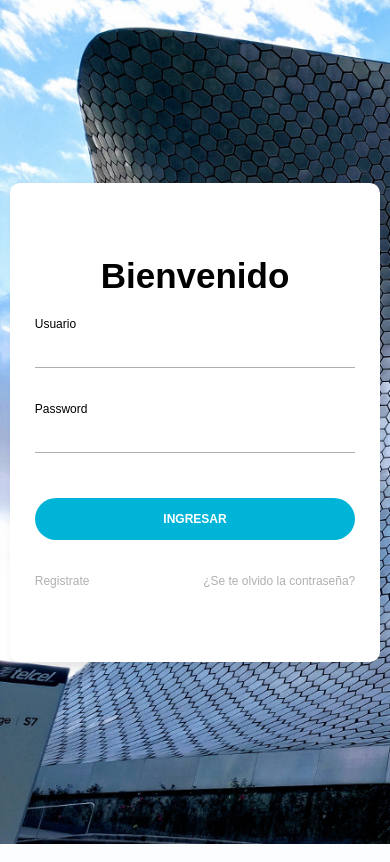
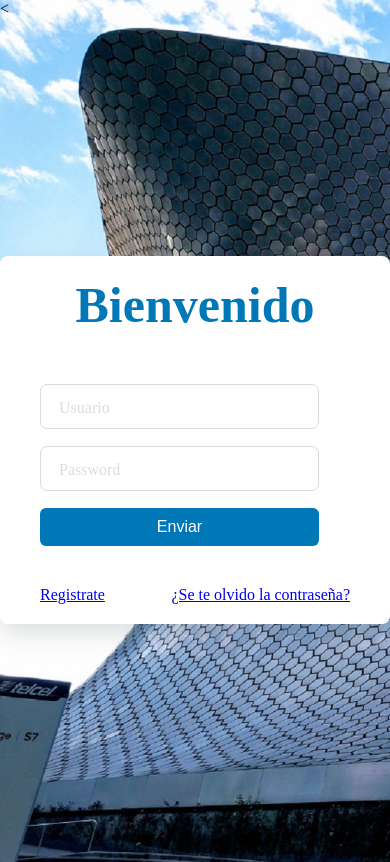
Before and after one commit to ant8946464/monitor-ctg, a PHP site: the page made by views/login.php in a window 390 px wide. Run offline with PHP 8.4, Linux system fonts and the light colour scheme; some libraries are stand-ins or nearby versions.

Commit message:
se agregan llas interfaces registrar usuario y recuperar password

```diff
--- a/assets/css/styles.css
+++ b/assets/css/styles.css
@@ -1,159 +1,106 @@
 
+@import url('https://fonts.googleapis.com/css2?family=Lato&display=swap');
 
-:root {
-    --primary-color:    ;
-    --secondary-color: #00b4d8;
-    --tertiary-color: #0077b6;
-    --gray-color: #b0b0b0;
+* {
+    margin: 0;
+    padding: 0;
+    box-sizing: border-box;
 }
 
-* {
-    box-sizing: border-box;
-    font-family: 'Raleway', sans-serif;
-    line-height: 1;
-    padding: 0;
-    margin: 0;
+body {
+    background-image:url("../images/background.jpg");
+    background-repeat: no-repeat;
+    background-size: cover;
   }
 
-body{
-    background-size: contain;
-    background-repeat: no-repeat;
-}
-.container {
-    background-color: var(--primary-color);
-    height: 100vh;
-    display: flex;
-    align-items: center;
-    justify-content: center;
-}
-
-.box {
-    background-color: white;
-    border-radius: 10px;
-    padding: 45px;
-    width: 375px;
-    max-width: 95%;
-    box-shadow: 5px 5px 10px 1px rgb(0, 0, 0, 10%);
-}
-
-@media (max-width: 480px) {
-    .box {
-        padding: 75px 25px;
-    }
-
-    .error{
-        font-size: 10px;
+.signupFrm {
     display: flex;
     justify-content: center;
-    }
-
-    .box h1 {
-        font-size:10px;
-        display: flex;
-        justify-content: center;
-
+    align-items: center;
+    height: 100vh;
   }
 
 
+  .form {
+    background-color: white;
+    width: 400px;
+    border-radius: 8px;
+    padding: 20px 40px;
+    box-shadow: 0 10px 25px rgba(92, 99, 105, .2);
   }
 
-@media (min-width: 645px) or (max-width: 650px){
+  .title {
+    font-size: 50px;
+    margin-bottom: 50px;
+    text-align: center;
+    color:  #0077b6;
+  }
 
-    body{
-        background-size: cover;
-    }
+  .inputContainer {
+    position: relative;
+    height: 45px;
+    width: 90%;
+    margin-bottom: 17px;
   }
 
 
 
-.box h1 {
-    font-size: 35px;
-    font-weight: 800;
-    text-align: center;
-    margin-bottom: 25px;
+
+/* Style the inputs */
+
+.input {
+    position: absolute;
+    top: 0px;
+    left: 0px;
+    height: 100%;
+    width: 100%;
+    border: 1px solid #DADCE0;
+    border-radius: 7px;
+    font-size: 16px;
+    padding: 0 20px;
+    outline: none;
+    background: none;
+    z-index: 1;
   }
 
-.box form label {
-    display: block;
-    font-size: 12px;
-    margin-bottom: 3px;
+  /* Hide the placeholder texts (a) */
+
+  ::placeholder {
+    color: transparent;
   }
 
-.box form div {
-    display: flex;
-    align-items: center;
-    border-bottom: 1px solid var(--gray-color);
+  .submitBtn {
+    display: block;
+    padding: 10px;
+    border: none;
+    background-color:  #0077b6;
+    color: white;
+    border-radius: 6px;
+    cursor: pointer;
+    font-size: 16px;
+    width: 90%;
   }
 
-.box form div:first-of-type {
-    margin-bottom: 35px;
+  .submitBtn:hover {
+    background-color:  #145477;
+    transform: translateY(-2px);
   }
 
-.box form div i {
-    font-size: 15px;
-    padding-left: 10px;
-    color: var(--gray-color);
+  .label {
+    position: absolute;
+    top: 15px;
+    left: 15px;
+    padding: 0 4px;
+    background-color: white;
+    color: #DADCE0;
+    font-size: 16px;
+    transition: 0.5s;
+    z-index: 0;
+
   }
-
-.box form div:hover i {
-    color: var(--secondary-color);
-}
-
-.box form div input {
-    font-size: 12px;
-    outline: none;
-    border: none;
-    padding: 10px;
-    min-width: 0;
-    flex: 1;
-}
-
-
-
-.box a {
-    color: var(--gray-color);
-    text-decoration: none;
-    font-size: 12px;
-    display: block;
-}
-
-.box a:hover {
-    color: var(--secondary-color);
-}
-
-.box form input[type="submit"] {
-    font-size: 12px;
-    font-weight: 600;
-    text-transform: uppercase;
-    background-color: var(--secondary-color);
-    color: white;
-    border: none;
-    width: 100%;
-    padding: 15px;
-    margin-top: 45px;
-    border-radius: 250px;
-}
-
-.box form input[type="submit"]:hover {
-    background-color: var(--tertiary-color);
-    cursor: pointer;
-}
-
-.box .sign-up {
-    margin-top: 35px;
-    float: left;
-    text-align: center;
-}
-
-.box .forgot {
-    margin-top: 35px;
-    float: right;
-}
-
-
   .info, .correcto, .ojo, .error, .validation {
     border: 1px solid;
-    margin: 10px 0px;
+    margin: 50px 0  0  50px;
     padding:15px 10px 15px 50px;
     background-repeat: no-repeat;
     background-position: 10px center;
@@ -164,8 +111,75 @@
     position: absolute;
 }
 
+
 .error {
     color: #D8000C;
     background-color: #FFBABA;
+}
 
+
+.sign-up {
+    padding-top: 40px;
+    float: left;
 }
+
+
+.forgot {
+    padding-top: 40px;
+    float: right;
+}
+
+
+
+.modalDialog {
+	position: fixed;
+	font-family: Arial, Helvetica, sans-serif;
+	top: 0;
+	right: 0;
+	bottom: 0;
+	left: 0;
+	background: rgba(0,0,0,0.8);
+	z-index: 99999;
+	opacity:0;
+	-webkit-transition: opacity 400ms ease-in;
+	-moz-transition: opacity 400ms ease-in;
+	transition: opacity 400ms ease-in;
+	pointer-events: none;
+}
+.modalDialog:target {
+	opacity:1;
+	pointer-events: auto;
+}
+.modalDialog > div {
+	width: 400px;
+	position: relative;
+	margin: 10% auto;
+	padding: 5px 20px 13px 20px;
+	border-radius: 10px;
+	background: #fff;
+	background: -moz-linear-gradient(#fff, #999);
+	background: -webkit-linear-gradient(#fff, #999);
+	background: -o-linear-gradient(#fff, #999);
+  -webkit-transition: opacity 400ms ease-in;
+-moz-transition: opacity 400ms ease-in;
+transition: opacity 400ms ease-in;
+}
+.close {
+	background: #606061;
+	color: #FFFFFF;
+	line-height: 25px;
+	position: absolute;
+	right: -12px;
+	text-align: center;
+	top: -10px;
+	width: 24px;
+	text-decoration: none;
+	font-weight: bold;
+	-webkit-border-radius: 12px;
+	-moz-border-radius: 12px;
+	border-radius: 12px;
+	-moz-box-shadow: 1px 1px 3px #000;
+	-webkit-box-shadow: 1px 1px 3px #000;
+	box-shadow: 1px 1px 3px #000;
+}
+.close:hover { background: #00d9ff; }
--- a/libs/loginValidator.php
+++ b/libs/loginValidator.php
@@ -3,7 +3,7 @@
     require_once ("../classes/errors.php");
     require_once ("UserModel.php");
 
-    $userCorporate = $_POST['userCorporate'];
+    $userCorporate = $_POST['usuario_corporate'];
     $password = $_POST['password'];
     $error = new Errors();
     $userModel = new UserModel();
--- a/views/login.php
+++ b/views/login.php
@@ -1,16 +1,15 @@
 
 <!DOCTYPE html>
-<html lang="es">
+<html lang="en">
 <head>
 <meta charset="UTF-8">
     <meta name="viewport" content="width=device-width, initial-scale=1.0">
     <title>Sistema de Monitoreo CTG</title>
     <link rel="stylesheet" href="../assets/css/styles.css">
-    <script  type="text/javascript" src="../assets/css/styles.css"> </script>
     <script src="https://code.jquery.com/jquery-3.2.1.js"></script>
-    <script  type="text/javascript"  src="../assets/js/script.js"></script>
+    <
 </head>
-<body  background="../assets/images/background.jpg">
+<body  >
   <?php
       if(isset($_GET['error'])){
   ?>
@@ -19,26 +18,24 @@
       }
   ?>
 <?php   require_once '../config/config.php' ?>
-<div class="container">
-        <div class="box">
+<div class="signupFrm">
+    <form  class="form"  action="<?php echo constant('URL'); ?>libs/loginValidator.php"  method="POST">
+      <h2 class="title">Bienvenido</h2>
 
-            <h1>Bienvenido</h1>
-            <form action="<?php echo constant('URL'); ?>libs/loginValidator.php"  method="POST">
-
-                <label>Usuario</label>
-                <div>
-                    <input type="text" name="userCorporate" required>
-                </div>
-                <label>Password</label>
-                <div>
-                    <input type="password" name="password" required>
-                </div>
-                <input type="submit" value="Ingresar">
-            </form>
-            <a href="#" class="sign-up">Registrate</a>
-            <a href="#" class="forgot">¿Se te olvido la contraseña?</a>
-        </div>
+      <div class="inputContainer">
+        <input type="text" class="input"  name="usuario_corporate" required>
+        <label for="" class="label">Usuario</label>
       </div>
 
+      <div class="inputContainer">
+        <input type="password" class="input" name="password" required>
+        <label for="" class="label">Password</label>
+      </div>
+      <input type="submit" class="submitBtn" value="Enviar">
+      <a href="<?php echo constant('URL'); ?>views/registrationForm.php" class="sign-up">Registrate</a>
+      <a href="<?php echo constant('URL'); ?>views/recoverPassword.php" class="forgot">¿Se te olvido la contraseña?</a>
+    </form>
+  </div>
+  <script  type="text/javascript"  src="../assets/js/script.js"></script>
 </body>
 </html>
```
Also changed, not shown: assets/css/formStyles.css (added, +126 -0 lines), views/recoverPassword.php (added, +20 -0 lines), views/registrationForm.php (added, +44 -0 lines), assets/assets/images/carso.jpg (deleted), assets/images/background.jpg, assets/js/script.js (line endings or trailing spaces). Lines whose indentation alone changed are shown as unchanged.
